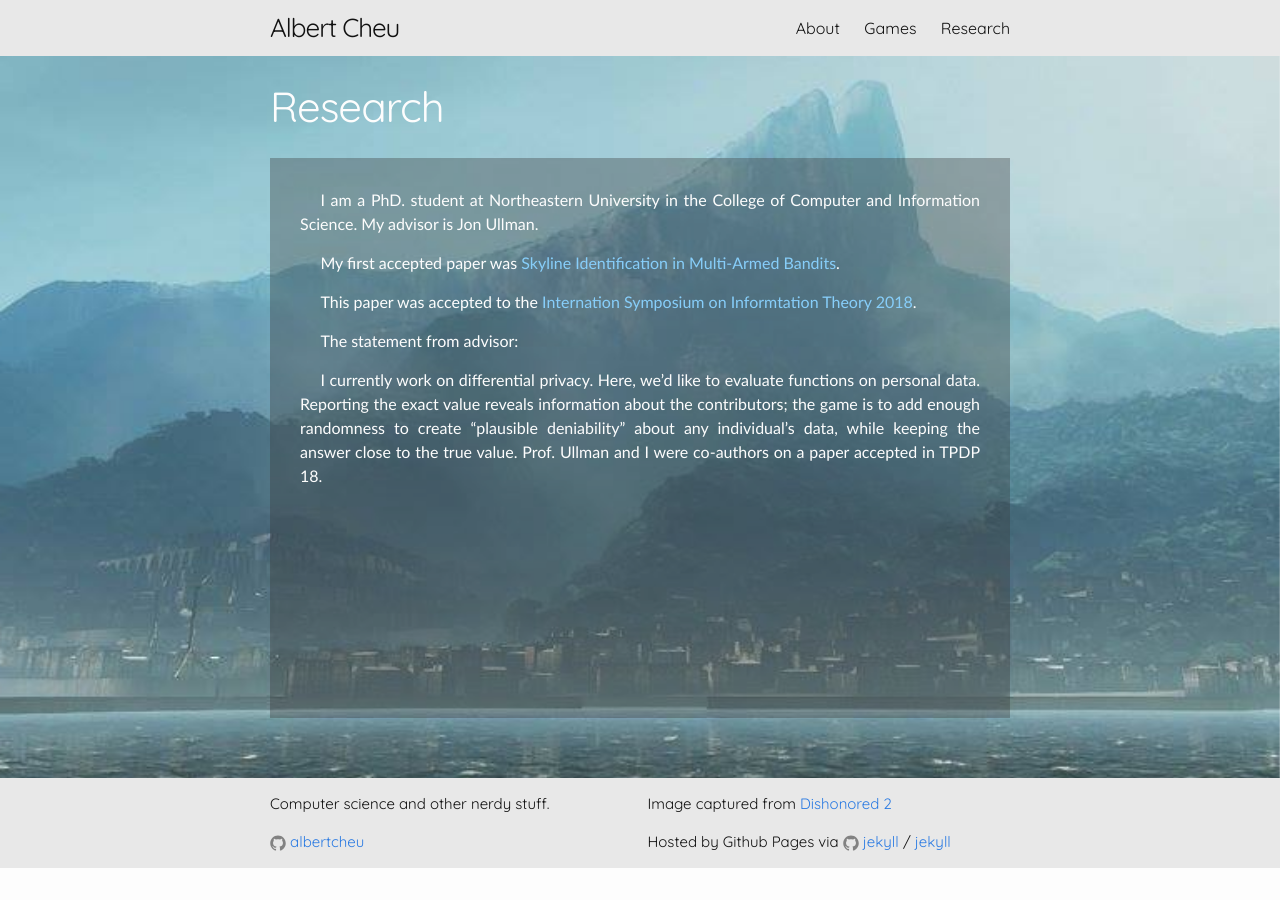
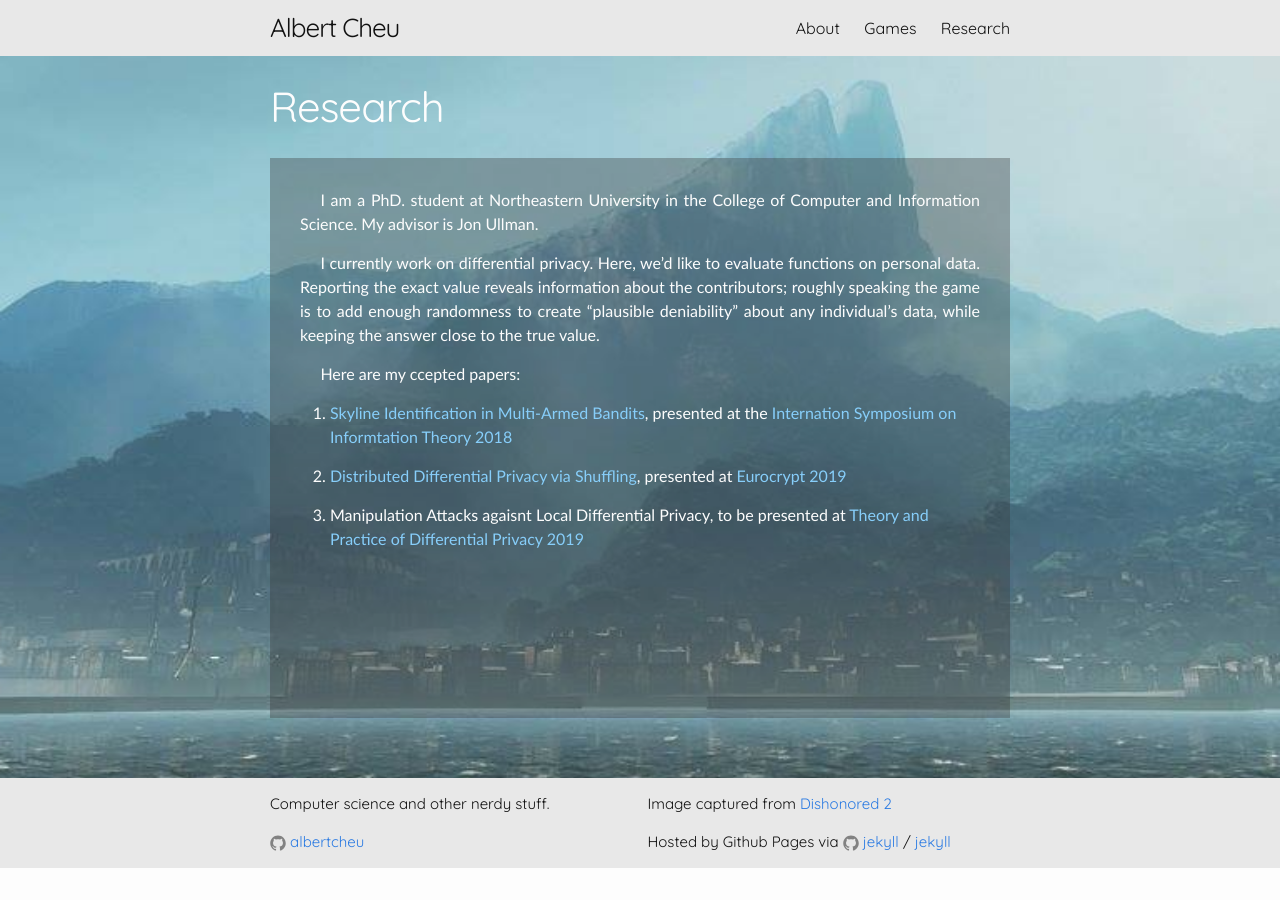
Before and after one commit to albertcheu/albertcheu.github.io, a Jekyll site: the page built from research.md, in a window 1280 px wide. Built offline with Jekyll 4.4.1, drawn with Linux system fonts in a browser that asks for light colours.

Commit message:
Papers updated

```diff
--- a/research.md
+++ b/research.md
@@ -6,10 +6,12 @@ permalink: /research/
 
 I am a PhD. student at Northeastern University in the College of Computer and Information Science. My advisor is Jon Ullman.
 
-My first accepted paper was [Skyline Identification in Multi-Armed Bandits](https://arxiv.org/abs/1711.04213).
+I currently work on differential privacy. Here, we'd like to evaluate functions on personal data. Reporting the exact value reveals information about the contributors; roughly speaking the game is to add enough randomness to create "plausible deniability" about any individual's data, while keeping the answer close to the true value.
 
-This paper was accepted to the [Internation Symposium on Informtation Theory 2018](https://www.isit2018.org/).
+Here are my ccepted papers:
 
-The statement from advisor:
+1. [Skyline Identification in Multi-Armed Bandits](https://arxiv.org/abs/1711.04213), presented at the [Internation Symposium on Informtation Theory 2018](https://www.isit2018.org/)
 
-I currently work on differential privacy. Here, we'd like to evaluate functions on personal data. Reporting the exact value reveals information about the contributors; the game is to add enough randomness to create "plausible deniability" about any individual's data, while keeping the answer close to the true value. Prof. Ullman and I were co-authors on a paper accepted in TPDP 18.
+2. [Distributed Differential Privacy via Shuffling](https://arxiv.org/abs/1808.01394), presented at [Eurocrypt 2019](https://eurocrypt.iacr.org/2019/)
+
+3. Manipulation Attacks agaisnt Local Differential Privacy, to be presented at [Theory and Practice of Differential Privacy 2019](https://tpdp.cse.buffalo.edu/2019/)
```
